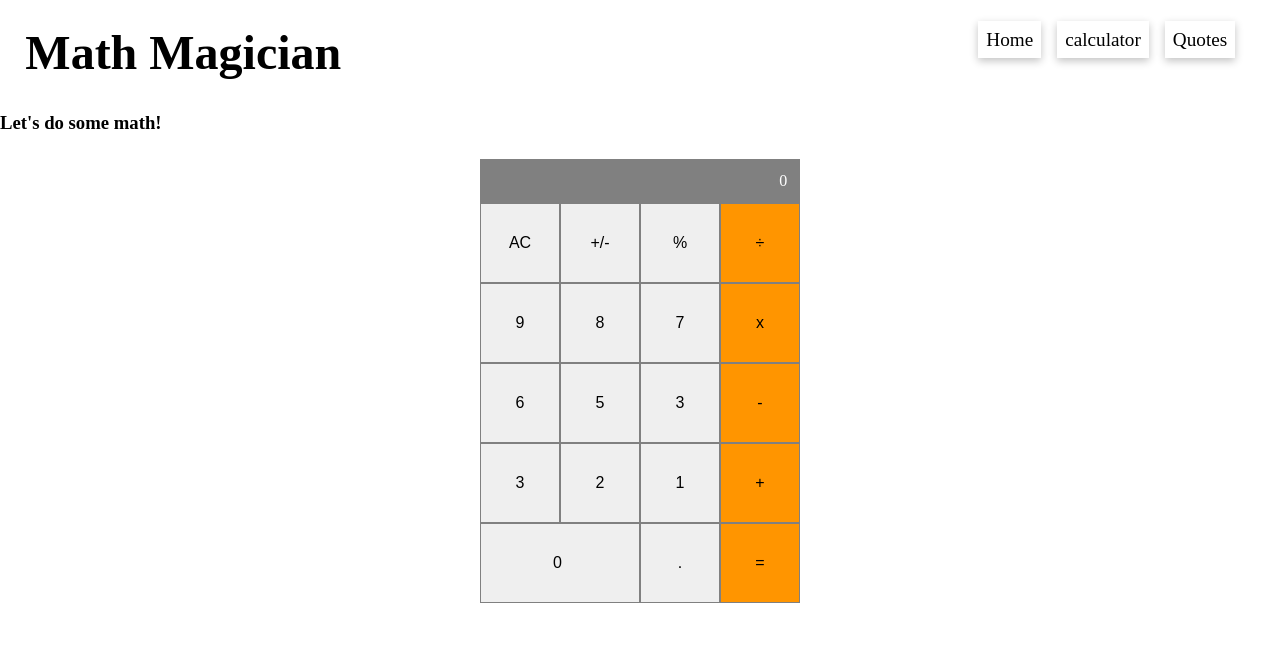
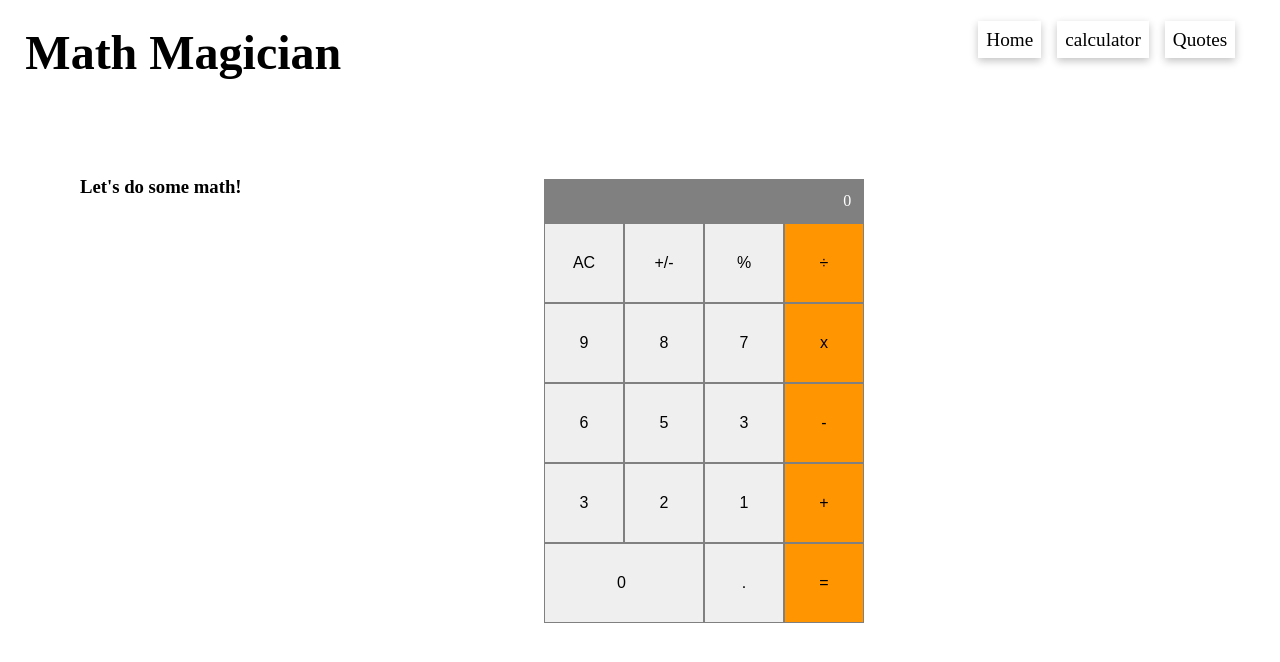
Before and after one commit to FevenSeyfu/math-magician-app, a React (Create React App) app: page /calculator in a window 1280 px wide. Shown: the top 662 px of the page. Built offline with nearby package versions, Linux system fonts and the light colour scheme.

Commit message:
style calculator page

```diff
--- a/src/Calculator.css
+++ b/src/Calculator.css
@@ -136,3 +136,13 @@ a {
   font-weight: 400;
   margin-bottom: 1rem;
 }
+
+/* style calculator page */
+.calculator-container {
+  margin: 5% 5rem;
+  display: flex;
+}
+
+.right-section {
+  margin-right: 30%;
+}
--- a/src/components/Calculator.js
+++ b/src/components/Calculator.js
@@ -16,11 +16,11 @@ const Calculator = () => {
   const { total, next } = state;
   const display = next || total || '0';
   return (
-    <>
-      <section>
+    <div className="calculator-container">
+      <section className="left-section">
         <h3>Let&apos;s do some math!</h3>
       </section>
-      <section className="calculator">
+      <section className="calculator right-section">
         <div className="calculator-output">
           <div className="calculator-screen">{display}</div>
         </div>
@@ -52,7 +52,7 @@ const Calculator = () => {
           </div>
         </div>
       </section>
-    </>
+    </div>
   );
 };
 export default Calculator;
```
